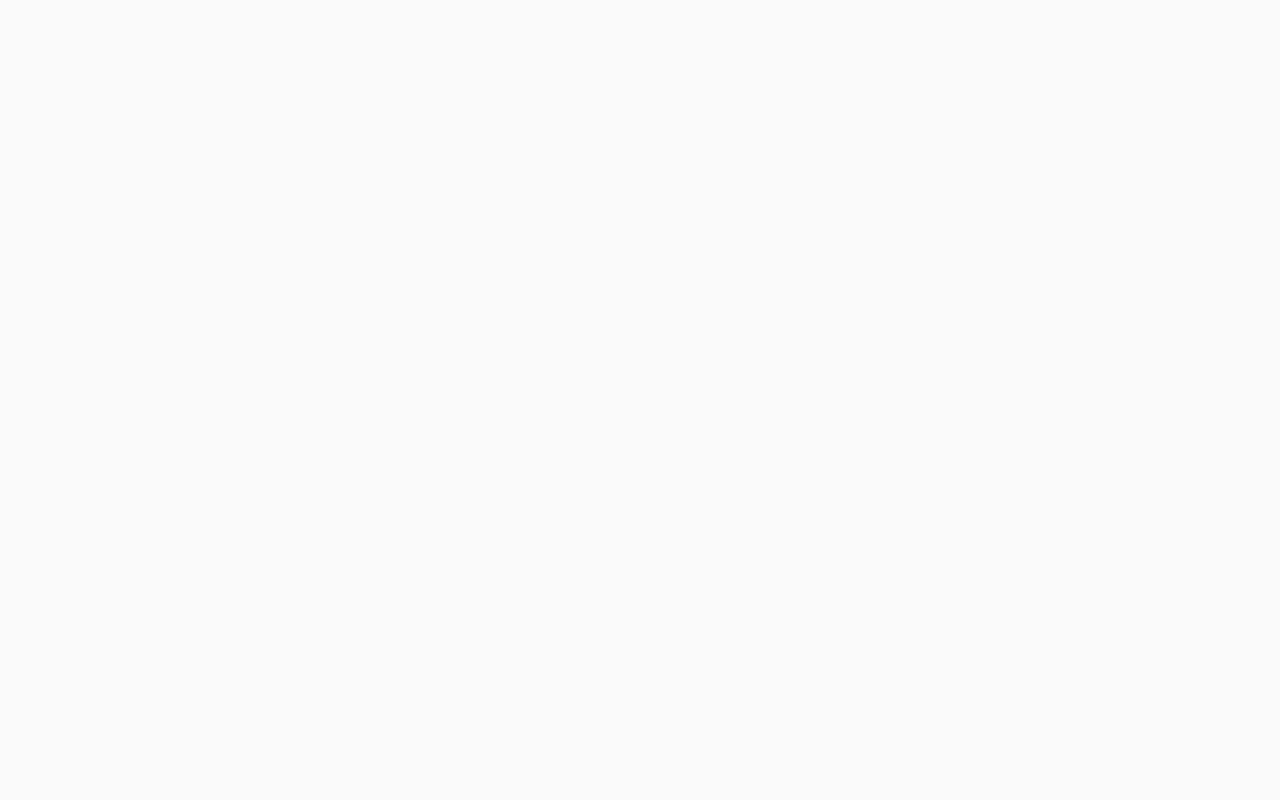
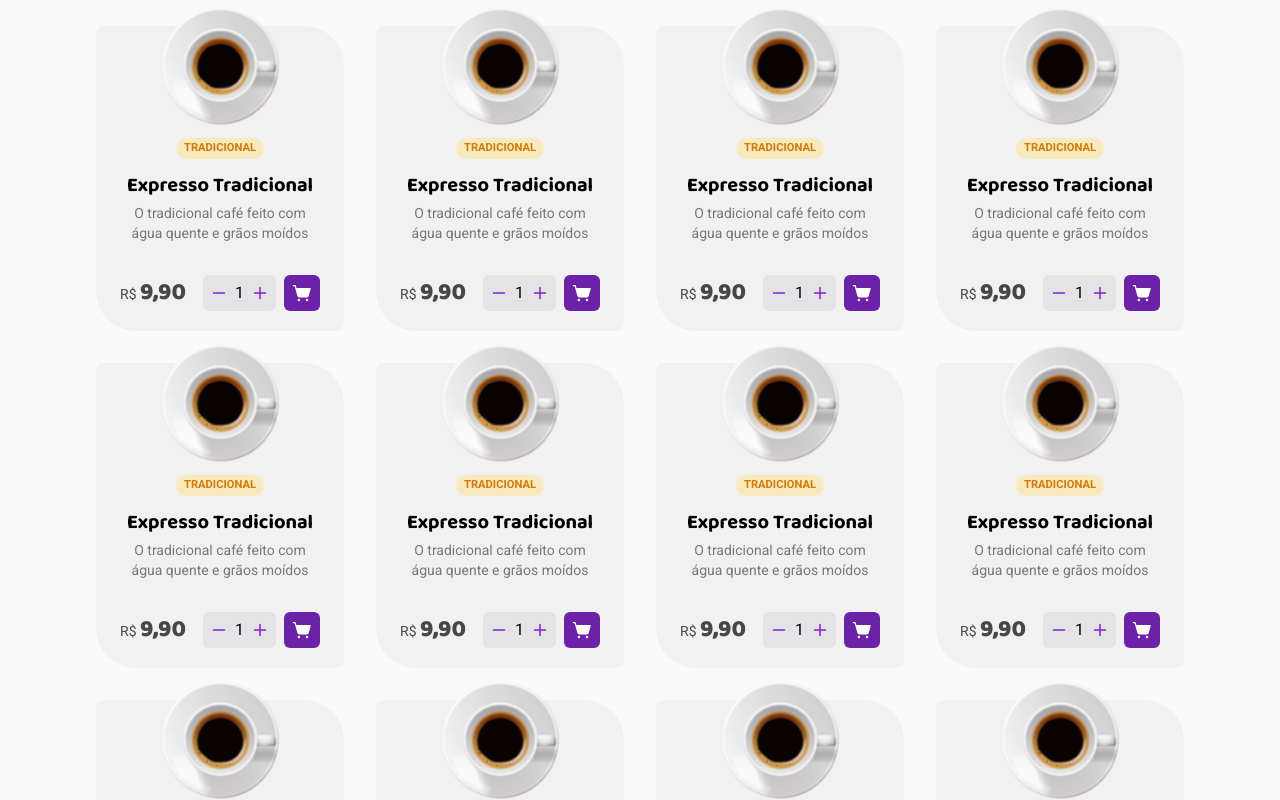
Before and after one commit to MatheusBorgesDev/coffee-delivery, a React (Vite) app: page / in a window 1280 px wide. Shown: the part 700-1500 px from the top of the page. Before the commit the page ends 800 px from the top, so only its background shows below. Built offline with nearby package versions, Linux system fonts and the light colour scheme.

Commit message:
feat: :sparkles: add home page coffees session

```diff
--- a/src/App.tsx
+++ b/src/App.tsx
@@ -6,6 +6,7 @@ import {
 } from "react-icons/pi";
 
 import homeImage from "/home-image.png";
+import { CoffeeCard } from "./components/coffeeCard";
 
 export function App() {
   return (
@@ -62,8 +63,25 @@ export function App() {
           </div>
         </section>
 
-        <section className="flex items-center gap-14 pt-24">
+        <section className="flex flex-col gap-14 pt-24">
           <h2 className="font-extrabold font-baloo text-4xl">Nossos cafés</h2>
+
+          <div className="grid grid-cols-4 gap-8">
+            <CoffeeCard />
+            <CoffeeCard />
+            <CoffeeCard />
+            <CoffeeCard />
+            <CoffeeCard />
+            <CoffeeCard />
+            <CoffeeCard />
+            <CoffeeCard />
+            <CoffeeCard />
+            <CoffeeCard />
+            <CoffeeCard />
+            <CoffeeCard />
+            <CoffeeCard />
+            <CoffeeCard />
+          </div>
         </section>
       </main>
     </div>
```
